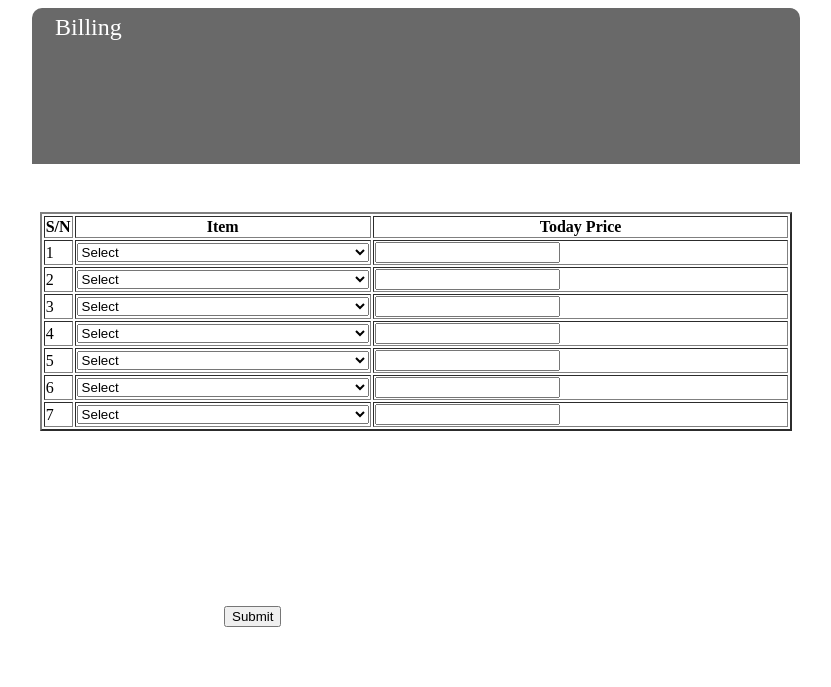
After one commit to arsh9295/kumarbuilding, a Django app: page /todayprice in a window 1280 px wide. The commit adds this page. Shown: the top 687 px of the page, without its empty margins (224-1055 px from the left). Run offline with Django 3.2, Linux system fonts and the light colour scheme; data comes from the database, SQL or seed files in the repository; both versions use the stored data as it was after the commit.

Commit message:
added today price

```diff
--- a/kumarBuilding/home.py
+++ b/kumarBuilding/home.py
@@ -142,6 +142,32 @@ def products(request):
     return render(request, 'kumarBuilding/product.html', context)
 
 
+def todayprice(request):
+    todaypricedb = InventoryList.objects.all()
+    context = {"items": todaypricedb}
+    return render(request, 'kumarBuilding/todayprice.html', context)
+
+
+def addtodyprice(request):
+    if request.method == 'POST':
+        item = [None]
+        todaypricedb = [None]
+        clickscnt = request.POST['clickscnt']
+        if clickscnt:
+            clickscnt = clickscnt
+        else:
+            clickscnt = 7
+        for i in range(1, int(clickscnt) + 1):
+            if request.POST['item' + str(i)] and request.POST['unitprice' + str(i)]:
+                item.append(request.POST['item' + str(i)])
+                todaypricedb.append(request.POST['unitprice' + str(i)])
+                itemsfatch = InventoryList.objects.all().filter(Q(itemname=item[i]))
+                itemsfatch.update(todayprice=str(todaypricedb[i]))
+    todaypricedb = InventoryList.objects.all()
+    context = {"items": todaypricedb}
+    return render(request, 'kumarBuilding/todayprice.html', context)
+
+
 def customer(request):
     return render(request, 'kumarBuilding/customer.html')
 
--- a/kumarBuilding/urls.py
+++ b/kumarBuilding/urls.py
@@ -25,4 +25,6 @@ urlpatterns = [
     path('board', home.board, name='board'),
     path('billing', home.billing, name='billing'),
     path('additem', home.additem, name='additem'),
+    path('todayprice', home.todayprice, name='todayprice'),
+    path('addtodyprice', home.addtodyprice, name='addtodyprice'),
 ]
--- a/templates/kumarBuilding/product.html
+++ b/templates/kumarBuilding/product.html
@@ -7,7 +7,8 @@
     <div style="position: absolute; width: 60%; height: 85%;  left: 20%;  border-radius: 10px">
         <div style="position: absolute; width: 100%; height: 10%; background-color: dimgrey; border-top-left-radius: 10px; border-top-right-radius: 10px">
             <label style="font-size: x-large; top: 20%; position: absolute; color: white; left: 10%">Inventory Items</label>
-            <button id="addproduct" style="position: absolute; top: 25%; left: 80%" onclick="show()" >Add Product</button>
+            <button id="addproduct" style="position: absolute; top: 25%; left: 70%" onclick="show()" >Add Product</button>
+            <button id="addproduct" style="position: absolute; top: 25%; left: 85%"><a href="todayprice" target="_blank">Today Price</a></button>
         </div>
         <div style="position: absolute; top: 12%; left: 1%; width: 98%; height: 86%; overflow-x: hidden; overflow-y: scroll">
             //div for product list
--- /dev/null
+++ b/templates/kumarBuilding/todayprice.html
@@ -0,0 +1,140 @@
+<!DOCTYPE html>
+<html lang="en">
+<head>
+    <meta charset="UTF-8">
+    <title>Kumar Building Materials</title>
+</head>
+<body>
+{#    <div style="position: absolute; width: 60%; height: 85%; background-color: white; left: 20%; opacity: .6; border-radius: 10px">#}
+{#    </div>#}
+    <form method="post" action="addtodyprice">
+        {% csrf_token %}
+        <div style="position: absolute; width: 60%; height: 85%;  left: 20%;  border-radius: 10px">
+        <div style="position: absolute; width: 100%; height: 23%; background-color: dimgrey; border-top-left-radius: 10px; border-top-right-radius: 10px">
+            <label style="font-size: x-large; top: 4%; position: absolute; color: white; left: 3%">Billing</label>
+        </div>
+                <div style="position: absolute; top: 30%; left: 1%; width: 98%; height: 50%; overflow: scroll">
+                <table id="textboxDiv" border="2" >
+                    <tr>
+                        <th width="2%" id="one">S/N</th>
+                        <th width="40%" id="two">Item</th>
+                        <th id="three">Today Price</th>
+                    </tr>
+                    <tr>
+                        <td>1</td>
+                        <td>
+                            <select id="item1" name="item1" style="width: 100%">
+                                <option value="select" >Select</option>
+                                {% for i in items %}
+                                    <option value={{ i.itemname }}>{{ i.itemname }}</option>
+                                {% endfor %}
+                            </select>
+                        </td>
+                        <td><input type="number" id="unitprice1" name="unitprice1"></td>
+                    </tr>
+                    <tr>
+                        <td>2</td>
+                        <td>
+                            <select id="item2" name="item2" style="width: 100%">
+                                <option value="select">Select</option>
+                                {% for i in items %}
+                                    <option value={{ i.itemname }}>{{ i.itemname }}</option>
+                                {% endfor %}
+                            </select>
+                        </td>
+                        <td><input type="number" name="unitprice2" id="unitprice2"></td>
+                    </tr>
+                    <tr>
+                        <td>3</td>
+                        <td>
+                            <select id="item3" name="item3" style="width: 100%">
+                                <option value="select">Select</option>
+                                {% for i in items %}
+                                    <option value={{ i.itemname }}>{{ i.itemname }}</option>
+                                {% endfor %}
+                            </select>
+                        </td>
+                        <td><input type="number" name="unitprice3" id="unitprice3"></td>
+                    </tr>
+                    <tr>
+                        <td>4</td>
+                        <td>
+                            <select id="item4" name="item4" style="width: 100%">
+                                <option value="select">Select</option>
+                                {% for i in items %}
+                                    <option value={{ i.itemname }}>{{ i.itemname }}</option>
+                                {% endfor %}
+                            </select>
+                        </td>
+                        <td><input type="number" id="unitprice4" name="unitprice4"></td>
+                    </tr>
+                    <tr>
+                        <td>5</td>
+                        <td>
+                            <select id="item5" name="item5" style="width: 100%">
+                                <option value="select">Select</option>
+                                {% for i in items %}
+                                    <option value={{ i.itemname }}>{{ i.itemname }}</option>
+                                {% endfor %}
+                            </select>
+                        </td>
+                        <td><input type="number" id="unitprice5" name="unitprice5"></td>
+                    </tr>
+                    <tr>
+                        <td>6</td>
+                        <td>
+                            <select id="item6" name="item6" style="width: 100%">
+                                <option value="select">Select</option>
+                                {% for i in items %}
+                                    <option value={{ i.itemname }}>{{ i.itemname }}</option>
+                                {% endfor %}
+                            </select>
+                        </td>
+                        <td><input type="number" id="unitprice6" name="unitprice6"></td>
+                    </tr>
+                    <tr>
+                        <td>7</td>
+                        <td>
+                            <select id="item7" name="item7" style="width: 100%">
+                                <option value="select">Select</option>
+                                {% for i in items %}
+                                    <option value={{ i.itemname }}>{{ i.itemname }}</option>
+                                {% endfor %}
+                            </select>
+                        </td>
+                        <td><input type="number" id="unitprice7" name="unitprice7"></td>
+                    </tr>
+                </table>
+{#                    <button id="Add" type="button" >Add More</button>#}
+                </div>
+                <button id="done" type="submit" style="position: absolute; top: 88%; left: 25%">Submit</button>
+                <input type="number" id="clickscnt" name="clickscnt">
+        <script>
+        var clicks = 7;
+        document.getElementById("clickscnt").style.display = "none"
+        $(document).ready(function() {
+            $("#Add").on("click", function() {
+                clicks += 1;
+                $("#textboxDiv").append("                    <tr>\n" +
+                    "                        <td>"+clicks+"</td>\n" +
+                    "                        <td>\n" +
+                    "                            <select id=\"item"+clicks+"\" name=\"item"+clicks+"\" style=\"width: 100%\">" +
+                    "                              <option value=\"select\">Select</option>\n"+
+                    "                           {% for i in items %}"+
+                    "                                <option value={{ i.itemname }}>{{ i.itemname }}</option>" +
+                    "                           {% endfor %}"+
+                    "                            </select>\n" +
+                    "                        </td>\n" +
+                    "                        <td><input type=\"number\" id=\"unitprice"+clicks+"\" name=\"unitprice"+clicks+"\"></td>\n" +
+                    "                    </tr>");
+            });
+            document.getElementById("clickscnt").value = clicks
+            $("#Remove").on("click", function() {
+                $("#textboxDiv").children().last().remove();
+            });
+        });
+    </script>
+    </div>
+    </form>
+</body>
+</html>
```
Also changed, not shown: db.sqlite3.
